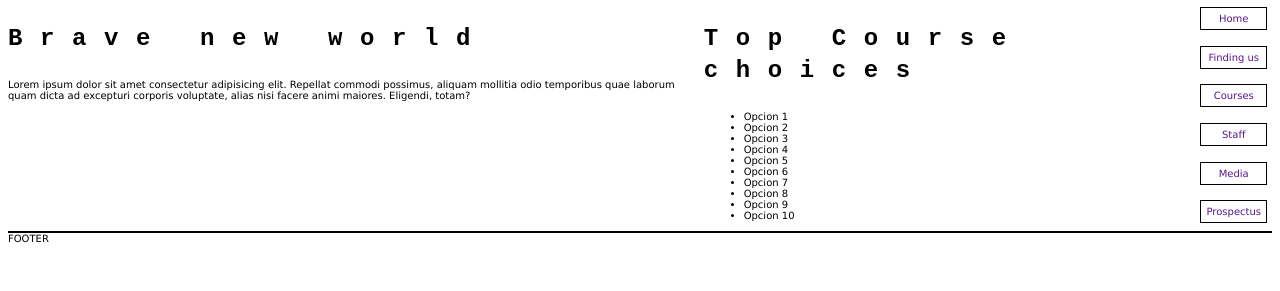
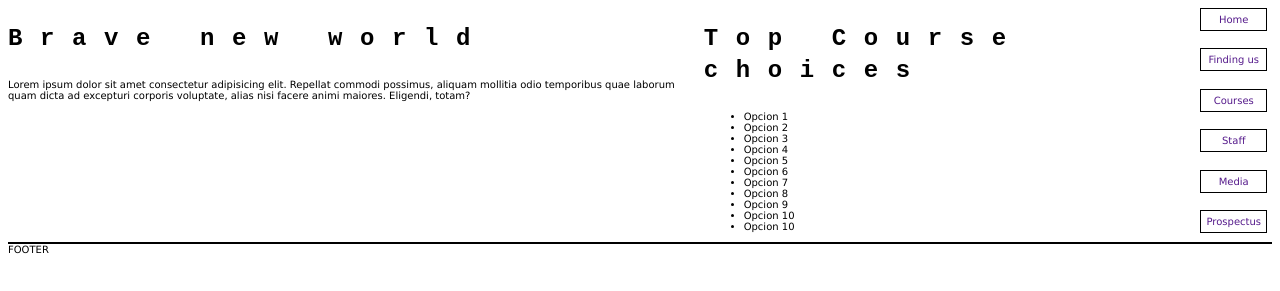
Before and after one commit to marcanlop2034/Entrega_PEC_2_DIW, a plain HTML site: page index.html in a window 1280 px wide. Shown: the part 77-368 px from the top of the page. Drawn offline with Linux system fonts and the light colour scheme.

Commit message:
Nueva act

```diff
--- a/index.html
+++ b/index.html
@@ -27,6 +27,7 @@
             <li>Opcion 8</li>
             <li>Opcion 9</li>
             <li>Opcion 10</li>
+            <li>Opcion 10</li>
         </ul>
     </section>
     <nav id="menu">
```
